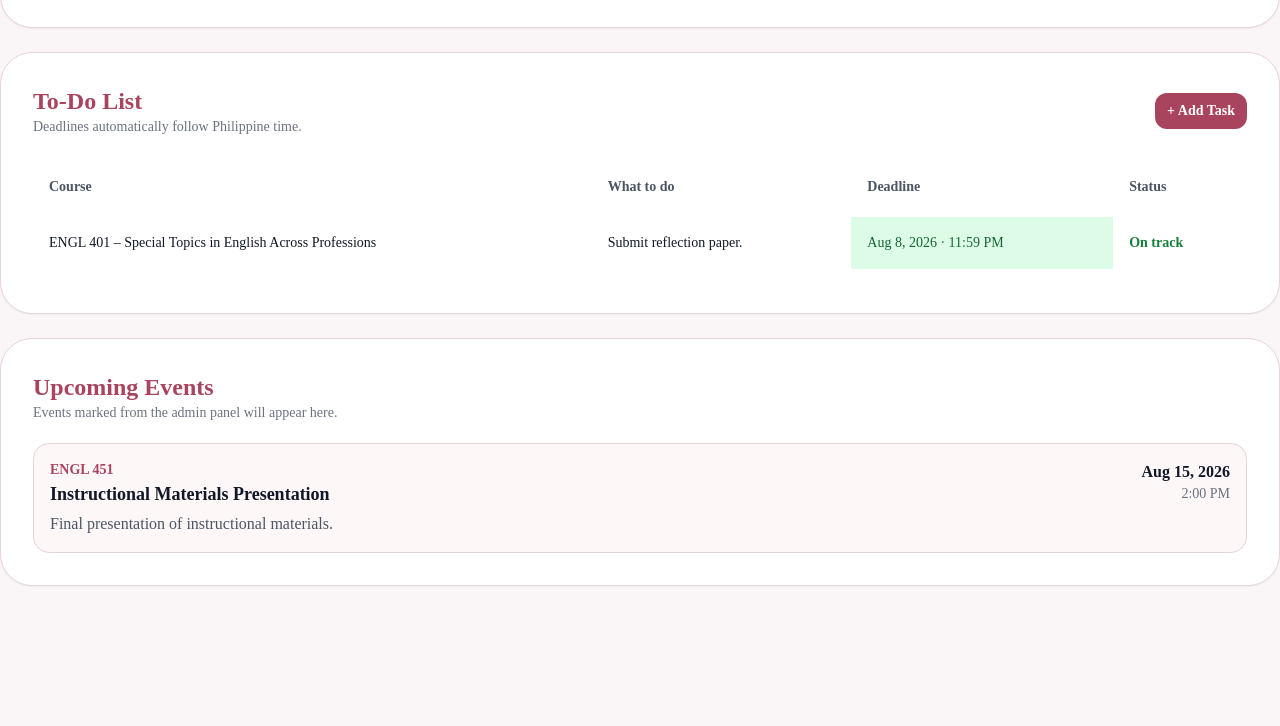
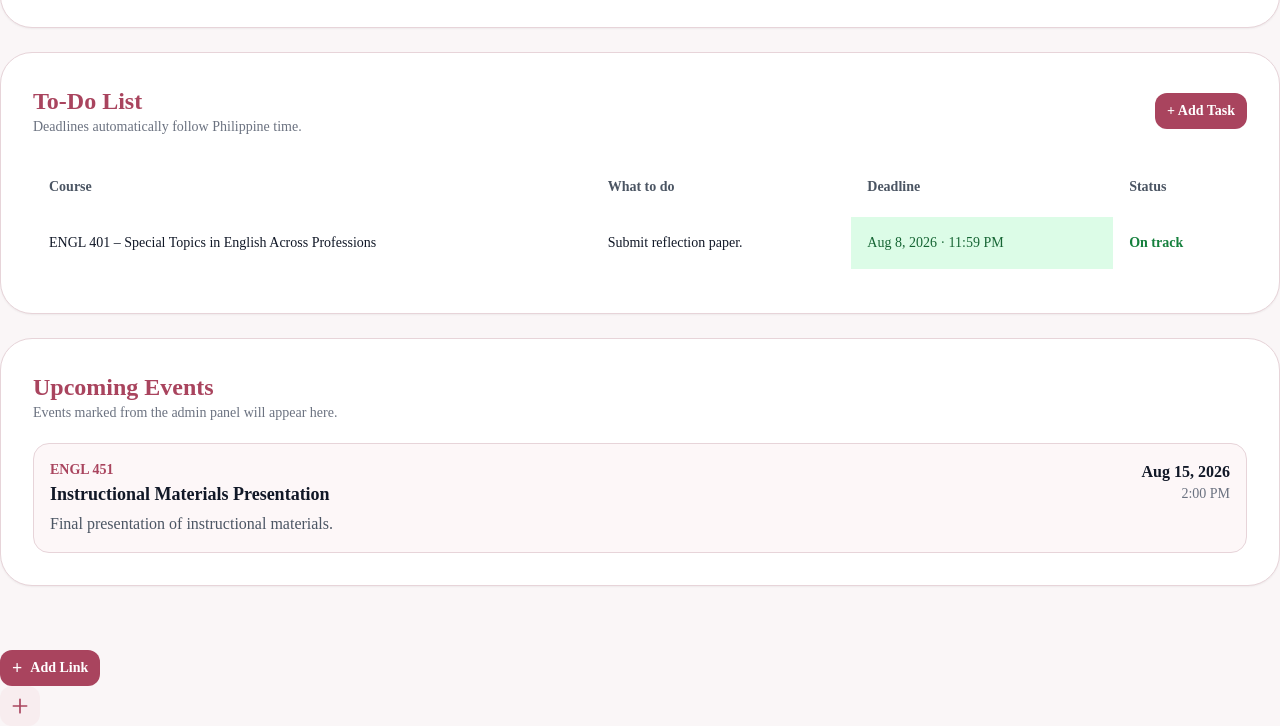
Before and after one commit to ABELS-four-five/UPDATES, a plain HTML site: page index.html in a window 1280 px wide. Shown: the part 1408-2134 px from the top of the page. Before the commit the page ends 2058 px from the top, so only its background shows below. Drawn offline with nearby package versions, Linux system fonts and the light colour scheme; a web font is replaced by a local one.

Commit message:
Update index.html

```diff
--- a/index.html
+++ b/index.html
@@ -491,5 +491,17 @@ function addTodoRow() {
 }
 </script>
 
+  <button onclick="openLinkModal()"
+  class="inline-flex items-center gap-2 px-3 py-2 rounded-xl bg-roseBrand text-white text-sm font-semibold hover:opacity-90">
+  <span class="text-lg leading-none">+</span>
+  Add Link
+</button>
+
+  <div class="w-10 h-10 rounded-xl bg-roseLight flex items-center justify-center text-roseBrand">
+  <svg xmlns="http://www.w3.org/2000/svg" class="w-5 h-5" fill="none" viewBox="0 0 24 24" stroke="currentColor">
+    <path stroke-linecap="round" stroke-linejoin="round" stroke-width="2" d="M12 4v16m8-8H4"/>
+  </svg>
+</div>
+
 </body>
 </html>
```
